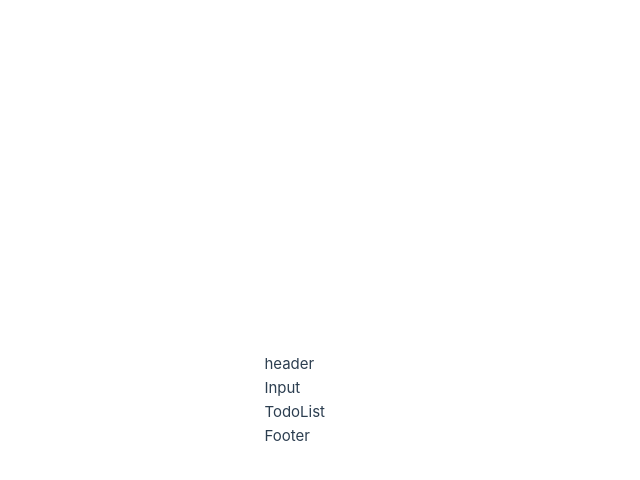
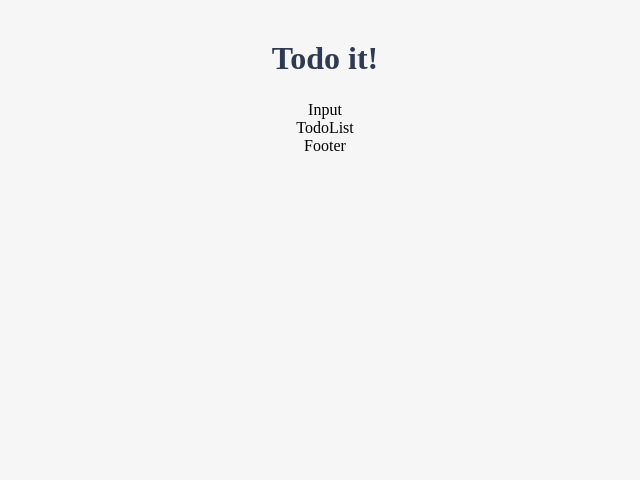
Before and after one commit to geunheejung/vue-intermediate, a Vue app: page / in a window 1280 px wide. Shown: the top 480 px of the page, without its empty margins (315-955 px from the left). Built offline with nearby package versions, Linux system fonts and the light colour scheme.

Commit message:
TodoHeader 마크업 및 전역 기본 스타일 추가.

```diff
--- a/src/assets/main.css
+++ b/src/assets/main.css
@@ -1,35 +1,19 @@
-@import './base.css';
+/* @import "./base.css"; */
 
-#app {
-  max-width: 1280px;
-  margin: 0 auto;
-  padding: 2rem;
-
-  font-weight: normal;
+body {
+  text-align: center;
+  background: #f6f6f6;
 }
 
-a,
-.green {
-  text-decoration: none;
-  color: hsla(160, 100%, 37%, 1);
-  transition: 0.4s;
+input {
+  border-style: groove;
+  width: 200px;
 }
 
-@media (hover: hover) {
-  a:hover {
-    background-color: hsla(160, 100%, 37%, 0.2);
-  }
+button {
+  border-style: groove;
 }
 
-@media (min-width: 1024px) {
-  body {
-    display: flex;
-    place-items: center;
-  }
-
-  #app {
-    display: grid;
-    grid-template-columns: 1fr 1fr;
-    padding: 0 2rem;
-  }
+.shadow {
+  box-shadow: 5px 10px 10px rgba(0, 0, 0, 0.03);
 }
--- a/src/components/TodoHeader.vue
+++ b/src/components/TodoHeader.vue
@@ -1,9 +1,19 @@
 <template>
-  <div>header</div>
+  <header>
+    <h1>Todo it!</h1>
+  </header>
 </template>
 
 <script>
 export default {};
 </script>
 
-<style></style>
+<style scoped>
+/* scoped 파일 단위 스코프 제한 */
+
+h1 {
+  color: #2f3b52;
+  font-weight: 900;
+  margin: 2.5rem 0 1.5rem;
+}
+</style>
```
Also changed, not shown: src/main.js (+4 -4 lines).
